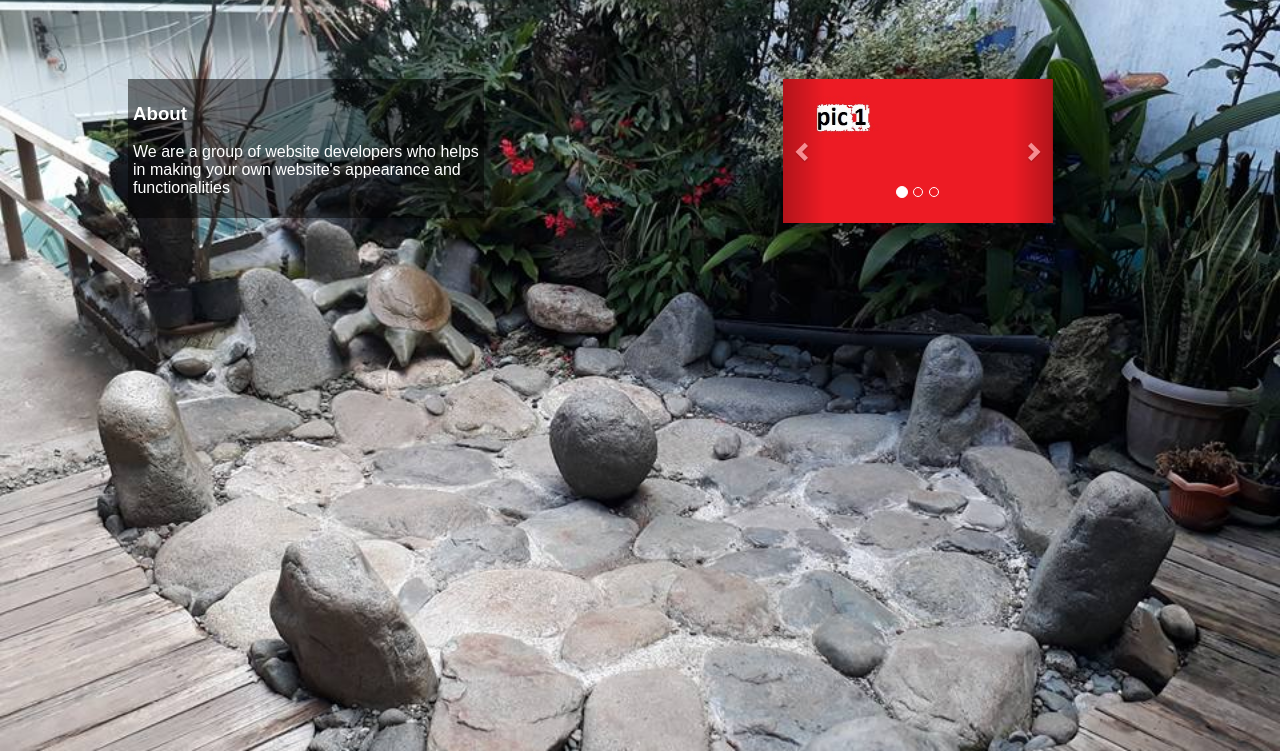
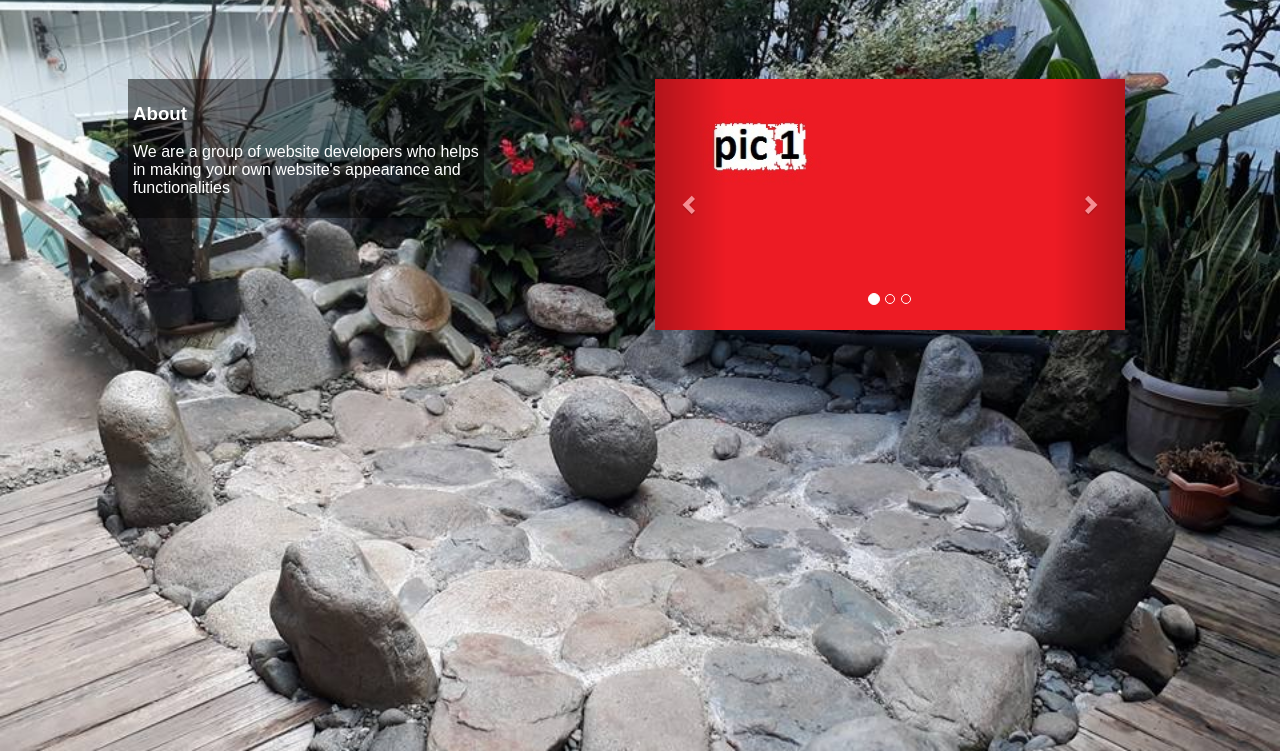
Before and after one commit to Marviuz/ProgAppsLecFinals, a website: page ProgAppsLecProject/public_html/index.html in a window 1280 px wide. Shown: the part 49-800 px from the top of the page. Drawn offline with nearby package versions, Linux system fonts and the light colour scheme.

Commit message:
resize slideshow

```diff
--- a/ProgAppsLecProject/public_html/index.html
+++ b/ProgAppsLecProject/public_html/index.html
@@ -11,10 +11,10 @@ and open the template in the editor.
         <meta name="viewport" content="width=device-width, initial-scale=1.0">
         <link href="localstyle.css" rel="stylesheet" type="text/css"/>
         <script>
-  function resizeIframe(obj) {
-    obj.style.height = obj.contentWindow.document.body.scrollHeight + 'px';
-  }
-</script>
+            function resizeIframe(obj) {
+                obj.style.height = obj.contentWindow.document.body.scrollHeight + 'px';
+            }
+        </script>
     </head>
     <body>
         <ul>
@@ -34,8 +34,8 @@ and open the template in the editor.
         </div>
 
         <div id="slideshow">
-            <iframe src="slideshow.html" frameborder="0" scrolling="no" onload="resizeIframe(this)">
-                YOUR BROWSER DOES NOT SUPPORT IFRAME
+            <iframe src="slideshow.html" frameborder="0" scrolling="no" onload="resizeIframe(this)" width="500">
+                YOUR BROWSER DOESN'T SUPPORT IFRAME
             </iframe>
         </div>
     </body>
--- a/ProgAppsLecProject/public_html/localstyle.css
+++ b/ProgAppsLecProject/public_html/localstyle.css
@@ -76,7 +76,7 @@ li a:hover:not(.active) {
 }
 
 #slideshow {
-    margin-left: 60%;
+    margin-left: 50%;
     margin-top: 10%;
     position: absolute;
 }
```
